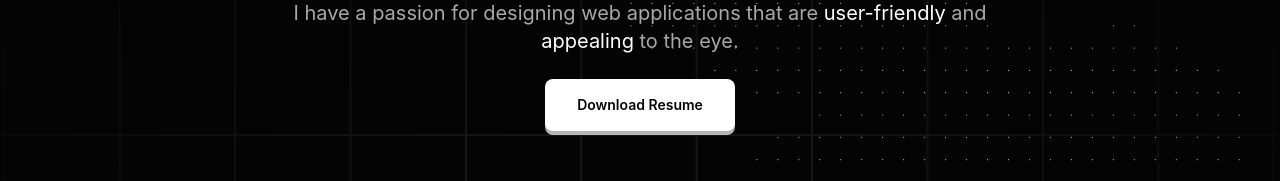
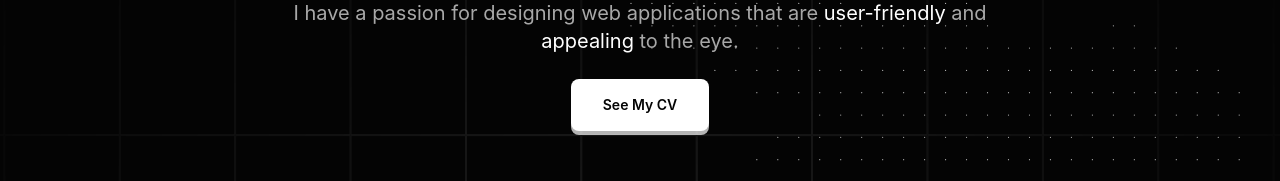
Before and after one commit to VLarz/portfolio, a React (Create React App) app: page / in a window 1280 px wide. Shown: the part 228-409 px from the top of the page. Built offline with nearby package versions, Linux system fonts and the light colour scheme.

Commit message:
open PDF in new tab instead of downloading

```diff
--- a/src/layouts/HeroBanner.tsx
+++ b/src/layouts/HeroBanner.tsx
@@ -92,10 +92,11 @@ export default function HeroBanner({ ...props }: Props) {
                 `/files/DELA CUESTA, VHEN LARSON A. - RESUME.pdf`
               }
               className={`block`}
-              download
+              target="_blank"
+              rel="noopener noreferrer"
             >
               <Button type="submit" className={`!px-4 md:!px-8 !py-3 md:!py-4`}>
-                Download Resume
+                See My CV
               </Button>
             </a>
           </div>
```
